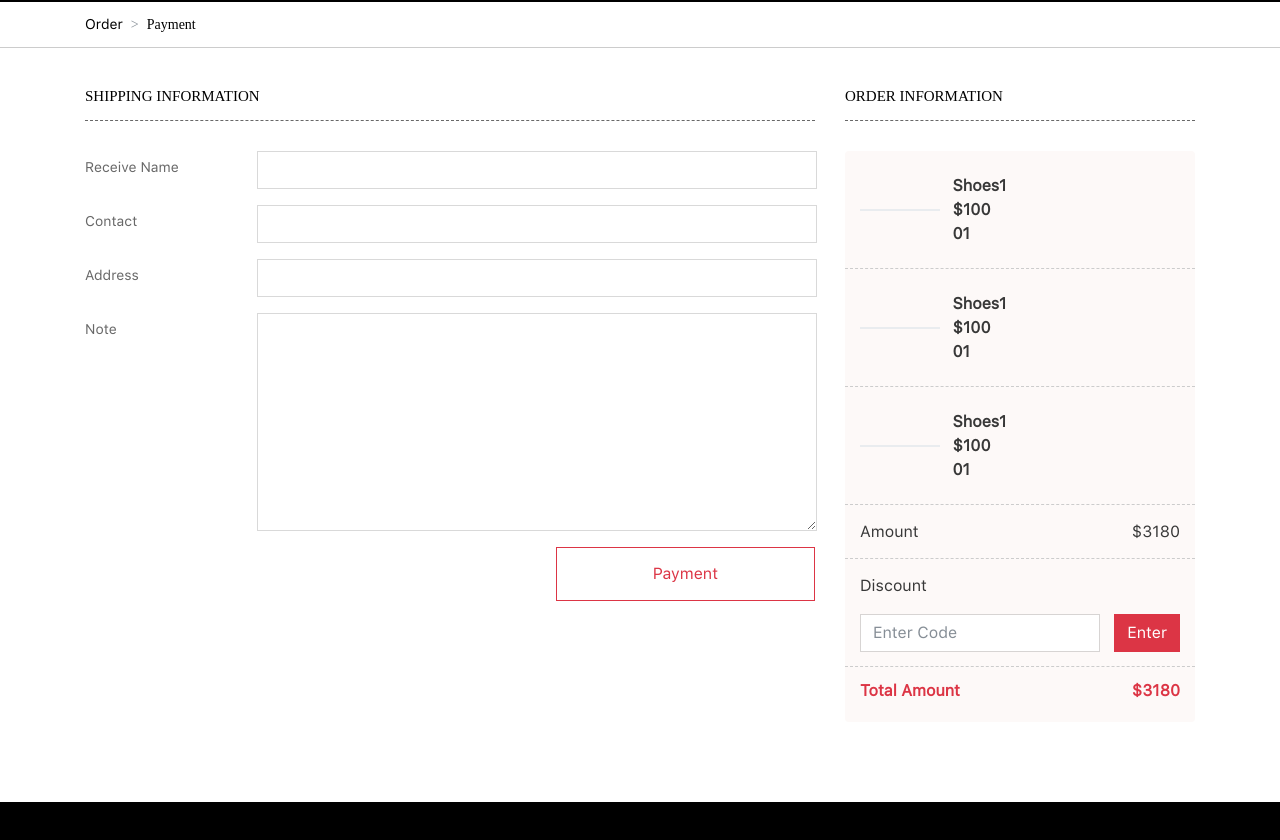
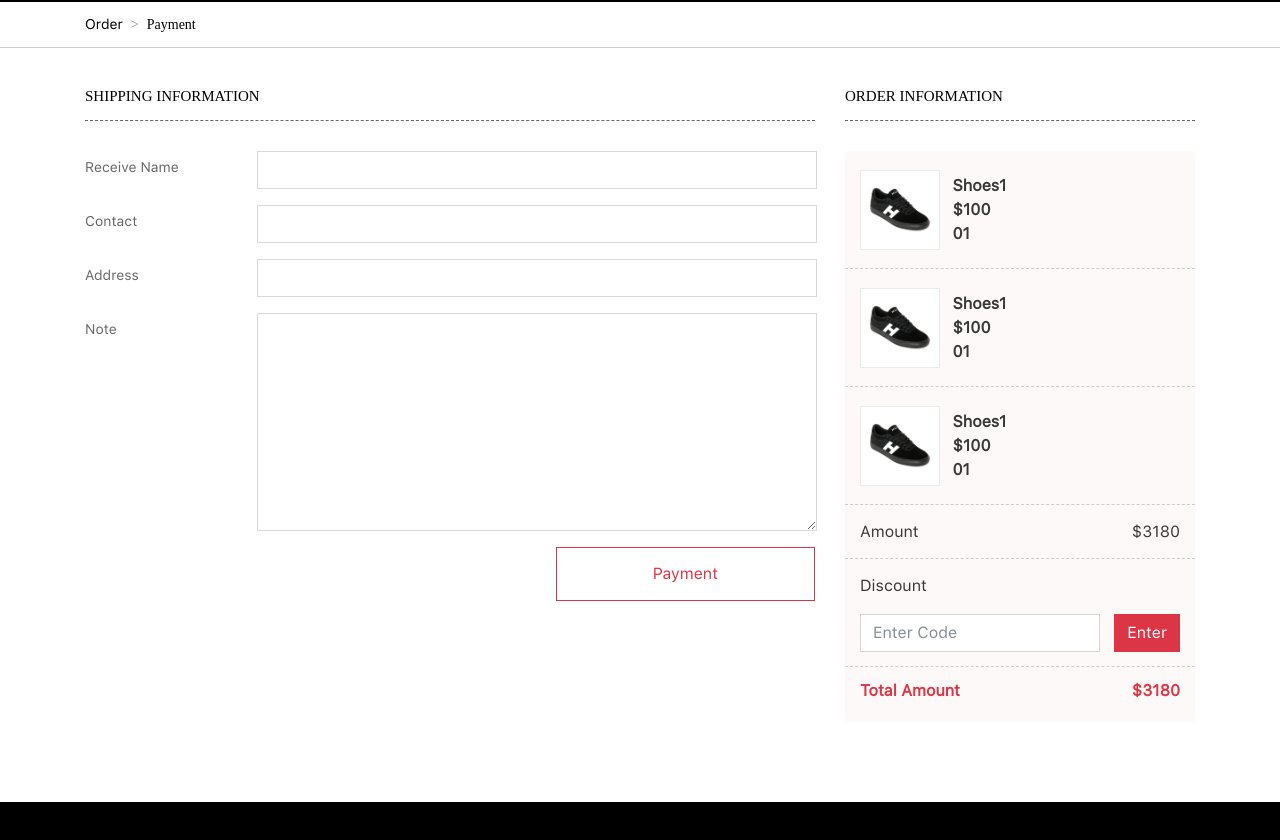
Before and after one commit to acv-hainlp/shoe, a website: page src/order.html in a window 1280 px wide. Shown: the part 70-910 px from the top of the page. Drawn offline with nearby package versions, Linux system fonts and the light colour scheme; files that its build step writes are made by us from their sources; the site is published under a folder, as on GitHub Pages, so addresses that start at the root find nothing; a web font is replaced by a local one.

Commit message:
fixed img link

```diff
--- a/src/order.html
+++ b/src/order.html
@@ -72,7 +72,7 @@
                     <h6>Order Information</h6>
                     <ul class="list-group">
                         <li class="list-group-item border-top-0">
-                            <img src="/img/shoe.jpg" class="img-fluid d-inline-block border"alt="">
+                            <img src="img/shoe.jpg" class="img-fluid d-inline-block border"alt="">
                             <div class="d-inline-block align-middle p-2">
                                 <div class="title">Shoes1</span>
                                     </br>
@@ -82,7 +82,7 @@
                                         </div>
                         </li>
                         <li class="list-group-item">
-                            <img src="/img/shoe.jpg" class="img-fluid d-inline-block border" alt="">
+                            <img src="img/shoe.jpg" class="img-fluid d-inline-block border" alt="">
                             <div class="d-inline-block align-middle p-2">
                                 <div class="title">Shoes1</span>
                                     </br>
@@ -92,7 +92,7 @@
                                         </div>
                         </li>
                         <li class="list-group-item">
-                            <img src="/img/shoe.jpg" class="img-fluid d-inline-block border" alt="">
+                            <img src="img/shoe.jpg" class="img-fluid d-inline-block border" alt="">
                             <div class="d-inline-block align-middle p-2">
                                 <div class="title">Shoes1</span>
                                     </br>
@@ -113,7 +113,7 @@
                             </div>
                         </li>
                         <li class="list-group-item">
-                                <div class="d-block h6 text-danger float-left"><strong>Total Amount</strong></div>
+                            <div class="d-block h6 text-danger float-left"><strong>Total Amount</strong></div>
                                 <div class="d-block h6 text-danger float-right"><strong> $3180</strong></div>
                             </li>
                     </ul>
```
